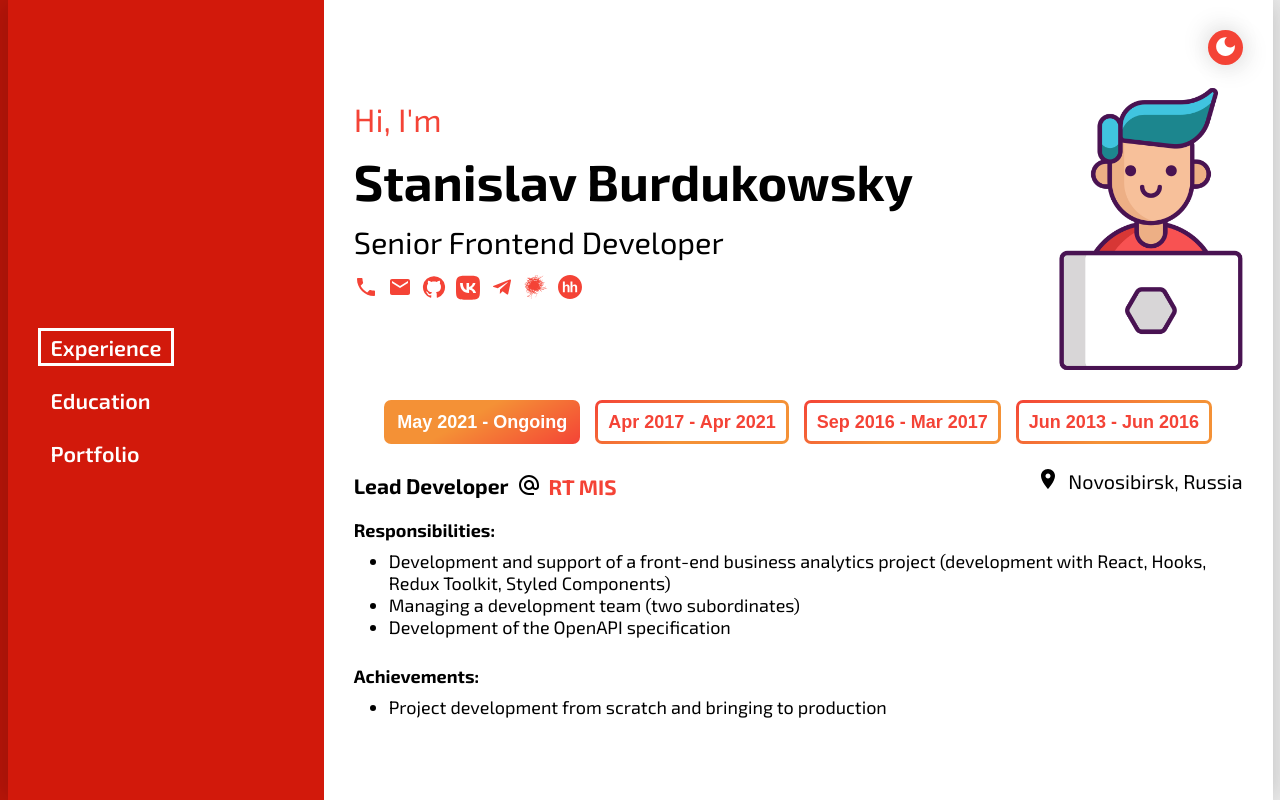
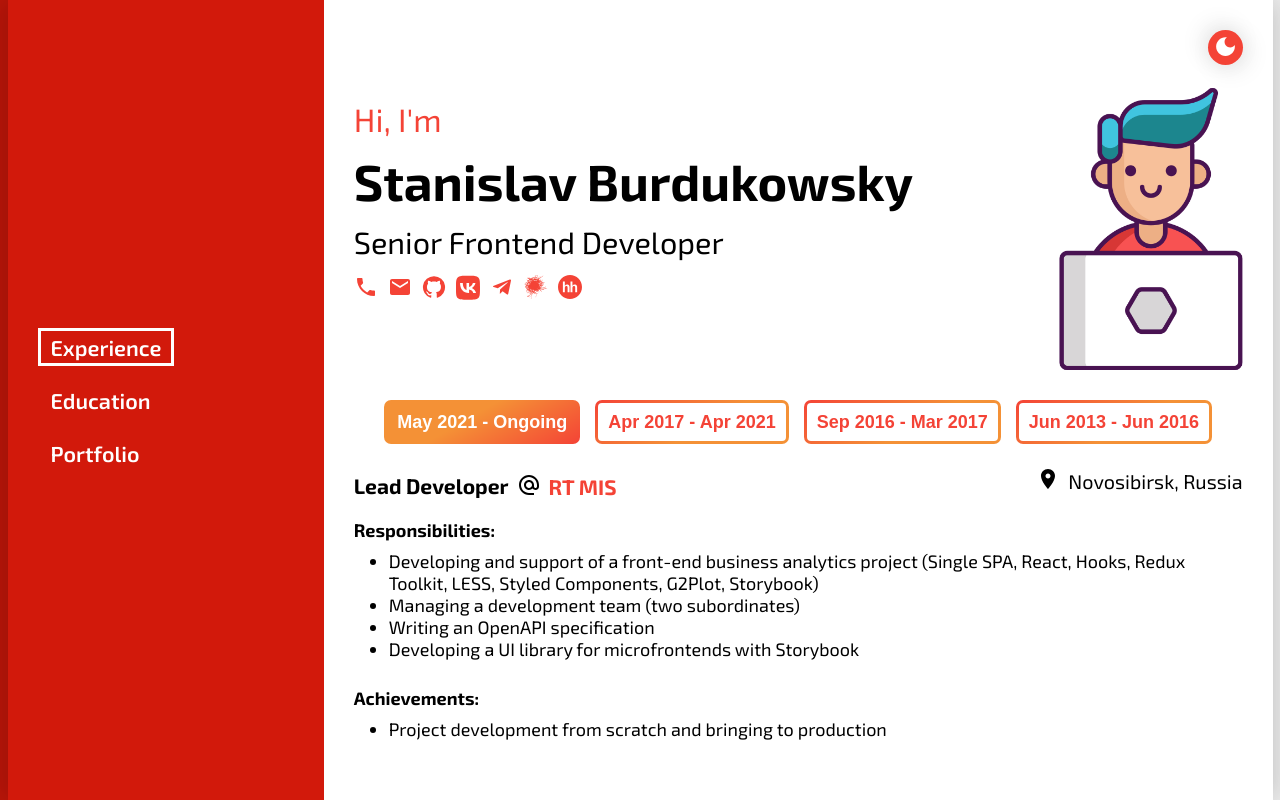
Before and after one commit to burdukowsky/burdukowsky.github.io, a React (Create React App) app: page /#/ in a window 1280 px wide. Built offline with nearby package versions, Linux system fonts and the light colour scheme.

Commit message:
update resume

```diff
--- a/src/app/components/icon/Icon.tsx
+++ b/src/app/components/icon/Icon.tsx
@@ -11,6 +11,7 @@ import { ReactComponent as Download } from 'icons/download.svg';
 import { ReactComponent as Github } from 'icons/github.svg';
 import { ReactComponent as Link } from 'icons/link.svg';
 import { ReactComponent as Npm } from 'icons/npm.svg';
+import { ReactComponent as Java } from 'icons/java.svg';
 import { ReactComponent as Mail } from 'icons/mail.svg';
 import { ReactComponent as Phone } from 'icons/phone.svg';
 import { ReactComponent as Telegram } from 'icons/telegram.svg';
@@ -32,6 +33,7 @@ export type IconType =
   | 'github'
   | 'link'
   | 'npm'
+  | 'java'
   | 'mail'
   | 'phone'
   | 'telegram'
@@ -53,6 +55,7 @@ const icons: Record<IconType, any> = {
   github: Github,
   link: Link,
   npm: Npm,
+  java: Java,
   mail: Mail,
   phone: Phone,
   telegram: Telegram,
--- a/src/app/data/experience.ts
+++ b/src/app/data/experience.ts
@@ -9,9 +9,10 @@ export const myXp: XP[] = [
     to: 'Ongoing',
     location: 'Novosibirsk, Russia',
     responsibilities: [
-      'Development and support of a front-end business analytics project (development with React, Hooks, Redux Toolkit, Styled Components)',
+      'Developing and support of a front-end business analytics project (Single SPA, React, Hooks, Redux Toolkit, LESS, Styled Components, G2Plot, Storybook)',
       'Managing a development team (two subordinates)',
-      'Development of the OpenAPI specification',
+      'Writing an OpenAPI specification',
+      'Developing a UI library for microfrontends with Storybook',
     ],
     achievements: [
       'Project development from scratch and bringing to production',
--- a/src/app/data/portfolio.ts
+++ b/src/app/data/portfolio.ts
@@ -20,6 +20,13 @@ export const myProjects: Project[] = [
     demoLink: 'https://burdukowsky.github.io/cron-editor-ngx-translate/',
   },
   {
+    name: 'keenetic-policy-changer-java',
+    platform: 'java',
+    description:
+      'Changes the policy for a specific device by MAC address on the Keenetic router via Telnet protocol.',
+    github: 'https://github.com/burdukowsky/keenetic-policy-changer-java',
+  },
+  {
     name: 'Copy Page URL',
     platform: 'extension',
     description:
--- a/src/app/types.ts
+++ b/src/app/types.ts
@@ -25,7 +25,7 @@ export interface Edu {
   achievements?: string[];
 }
 
-export type ProjectPlatform = 'android' | 'npm' | 'extension';
+export type ProjectPlatform = 'android' | 'npm' | 'extension' | 'java';
 
 export interface Project {
   name: string;
```
Also changed, not shown: src/icons/java.svg (added).
